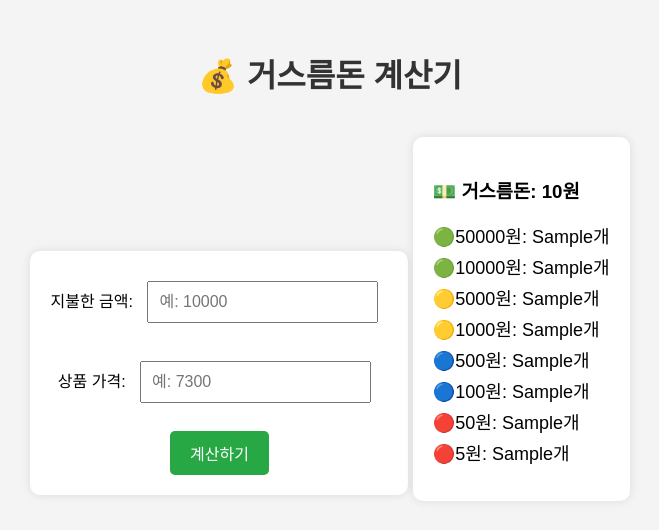
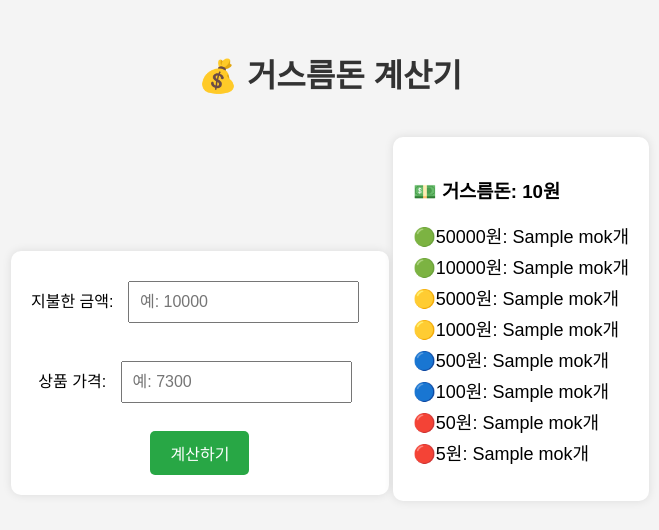
Before and after one commit to charmjinmean/Greedy-algorithm, a Flask app: template templates/index.html in a window 1280 px wide. Shown: the top 530 px of the page, without its empty margins (310-969 px from the left). Run offline with Flask 3, Linux system fonts and the light colour scheme; the template is opened without the code that fills it: most values are stand-ins (such as "Sample title", 1, 10 or a date in 2020).

Commit message:
그리디알고리즘 2일차 250206 11:40

```diff
--- a/app.py
+++ b/app.py
@@ -24,6 +24,7 @@ def index():
     error_msg = None
     mok = None
     nmg = None
+    money = None
 
     if request.method == 'POST':
 
@@ -42,15 +43,16 @@ def index():
                 print(won)
 
             amount = total - price
+            money = amount
 
             for won in won_list:
-                mok = amount // won
-                nmg = amount % won
+                mok = money // won
+                money = money % won
                 print(f"{won}원 : {mok}개")
 
             print("거스름돈", amount)
 
-    return render_template("index.html", won_list=won_list, mok = mok, nmg = nmg,
+    return render_template("index.html", won_list=won_list, mok = mok, nmg = nmg, money=money,
                            total=total, price = price, amount=amount, error_msg=error_msg)
 
 if __name__ == '__main__':
--- a/templates/index.html
+++ b/templates/index.html
@@ -88,14 +88,14 @@
     <div class="result">
     <h3> 💵 거스름돈: {{ amount }}원 </h3>
     <ul>
-      <li>🟢50000원: {{ won_50000 }}개</li>
-      <li>🟢10000원: {{ won_10000 }}개</li>
-      <li>🟡5000원: {{ won_5000 }}개</li>
-      <li>🟡1000원: {{ won_1000 }}개</li>
-      <li>🔵500원: {{ won_500 }}개</li>
-      <li>🔵100원: {{ won_100 }}개</li>
-      <li>🔴50원: {{ won_50 }}개</li>
-      <li>🔴5원: {{ won_5 }}개</li>
+      <li>🟢50000원: {{ mok }}개</li>
+      <li>🟢10000원: {{ mok }}개</li>
+      <li>🟡5000원: {{ mok }}개</li>
+      <li>🟡1000원: {{ mok }}개</li>
+      <li>🔵500원: {{ mok }}개</li>
+      <li>🔵100원: {{ mok }}개</li>
+      <li>🔴50원: {{ mok }}개</li>
+      <li>🔴5원: {{ mok }}개</li>
     </ul>
   </div>
     {% endif %}
```
